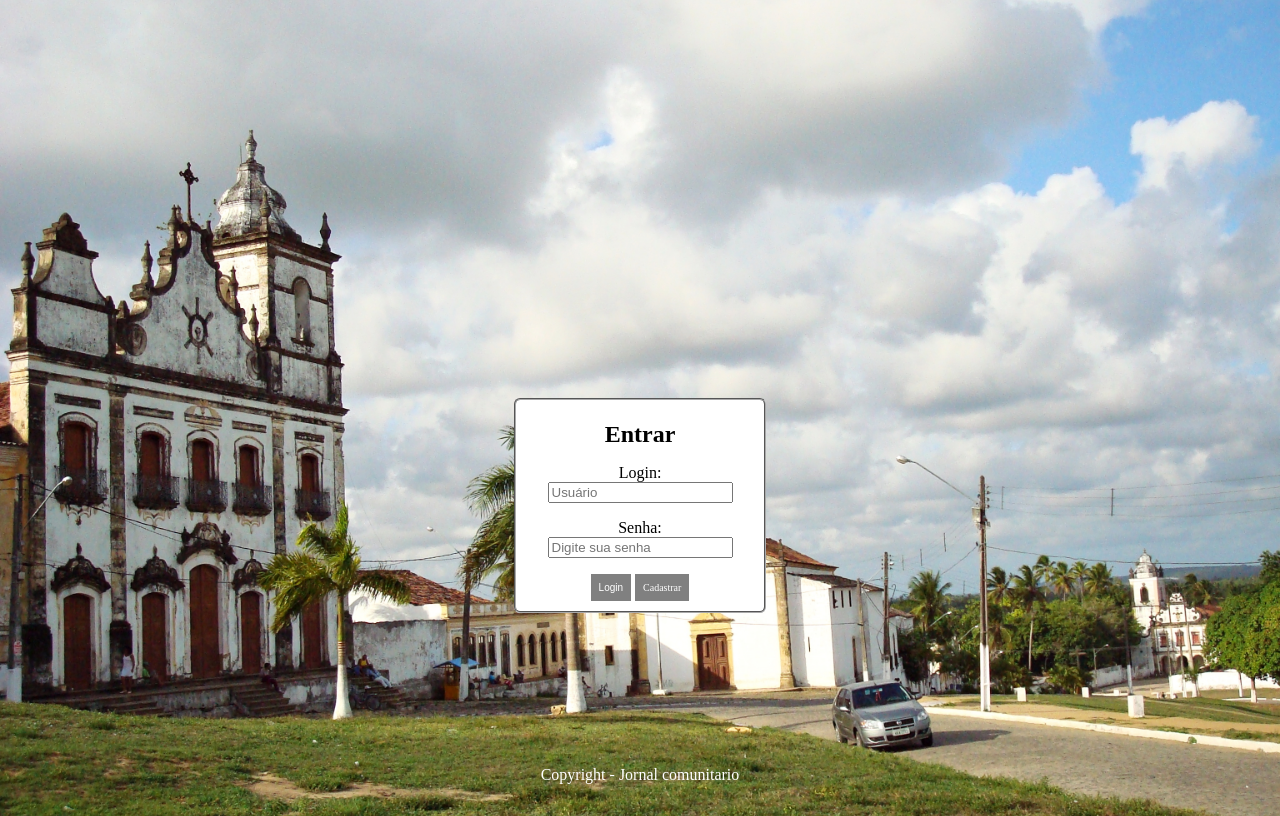
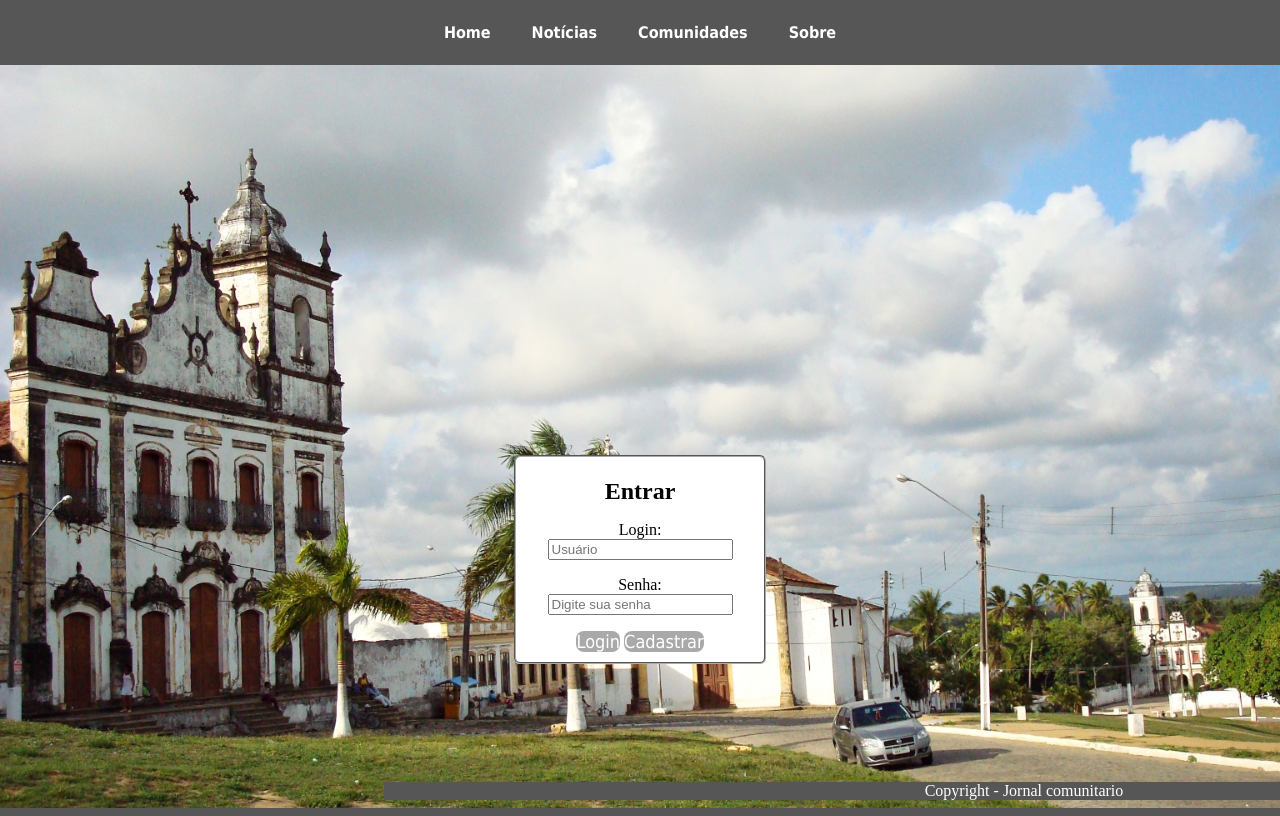
Before and after one commit to JonissonGomes/Jornal-Comunit-rio, a PHP site: page /php/login.php in a window 1280 px wide; the page is wider, and only the part inside the window is pictured. Run offline with PHP 8.4, Linux system fonts and the light colour scheme.

Commit message:
adição da pagina sobre e att na barra de menu.

```diff
--- /dev/null
+++ b/php/bar.php
@@ -0,0 +1,51 @@
+    <link rel="stylesheet" type="text/css" href="../css/barraL.css" >
+	<link rel="shortcut icon" href="../img/icon.png" >
+    <div class="lc">
+    <!-- ver qual a pagina que o usuario esta acessando -->
+    	<?php $paginaCorrente = basename($_SERVER['PHP_SELF']);?>
+     <?php
+     /*se o usuario não estiver logado mostrara os links para login e cadastro*/
+    if(!isset($_SESSION['user']) && $paginaCorrente == "index.php" ){ ?>
+		<a href="php/cadastro.php"> <button class="sendtop" > Cadastrar-se</button></a>
+		<a href="php/login.php"> <button class="sendtop"> Login</button></a>
+		<!-- caso ja esteja logado mostrara o link para sair, a um link adional pois houve a necessidade de dois paramentros para o link  -->
+	<?php }elseif (isset($_SESSION['user']) && $paginaCorrente == "index.php" ){ ?>
+	    <a href="php/logout.php"> <button class="sendtop"> Sair </button> </a>
+	    <?php }elseif(isset($_SESSION['user'])){?>
+		<a href="logout.php"> <button class="sendtop"> Sair </button> </a>
+	    <?php }else{
+	    	} ?>
+	</div>
+
+
+	 <div>
+		<img src="../img/logo.png" class="logo">
+
+	 </div>
+	<div id="menu">
+
+	<ul>
+			<!-- marca o link da pagina atual em que o usuario esta acessando //a concluir -->
+			<?php if ($paginaCorrente == "index.php"){?>
+			<li><a href="index.php" <?php if ($paginaCorrente == "index.php") { echo 'class="active"';} ?>>Home</a></li>
+			<?php } else { ?>
+			<li><a href="../index.php">Home</a></li>
+			<?php }	?>
+			<?php if ($paginaCorrente == "index.php"){?>
+			<li><a href="/php/home.php" >Notícias</a></li>
+			<?php } else { ?>
+			<li><a href="home.php" <?php if ($paginaCorrente == "home.php") { echo 'class="active"';} ?>>Notícias</a></li>
+			<?php }	?>
+			<?php if ($paginaCorrente == "index.php"){?>
+			<li><a href="php/Comunidades.php" >Comunidades</a></li>
+			<?php } else { ?>
+			<li><a href="Comunidades.php" >Comunidades</a></li>
+			<?php }	?>
+			<?php if ($paginaCorrente == "index.php"){?>
+			<li><a href="php/sobre.php" >Sobre</a></li>
+			<?php } else { ?>
+			<li><a href="sobre.php"<?php if ($paginaCorrente == "sobre.php") { echo 'class="active"';} ?>>Sobre</a></li>
+			<?php }	?>
+
+		</ul>
+	</div>
--- a/php/cadastro.php
+++ b/php/cadastro.php
@@ -6,6 +6,7 @@
 	<meta charset="UTF-8">
 	<title>Cadastro</title>
 	<link rel="stylesheet" type="text/css" href="../css/form.css">
+	<?php include('bar.php');?>
 </head>
 <body>
 	<fieldset class="cadastrar">
--- a/php/login.php
+++ b/php/login.php
@@ -4,6 +4,7 @@
 	<meta charset="UTF-8">
 	<title>Login</title>
 	<link rel="stylesheet" type="text/css" href= "../css/form.css">
+ 	<?php include('bar.php'); ?>
 </head>
 <body>
 	<div class="login">
@@ -11,11 +12,11 @@
 			<center>
 				<h1>Entrar</h1>
 				<?php
-				if(isset($_SESSION['logado'])){
+				if(isset($_SESSION['inc'])){
 				?>
 				<span style="color: blue;">Usuário cadastrado com sucesso!</span>
 				<?php
-				unset($_SESSION['logado']);
+				unset($_SESSION['inc']);
 				}if (isset($_SESSION['error'])){
 				?>
 				<span style="color: red;">Usuário não existe!</span>
@@ -27,13 +28,13 @@
 					<p>Login: <input type="text" name="user" placeholder="Usuário"></p>
 					<p>Senha: <input type="password" name="pass" placeholder="Digite sua senha"></p>
 					<input class="send" type="submit" value="Login">
-					<a href="cadastro.php" class="send">Cadastrar</a>
+					<a href="cadastro.php"><button class="send">Cadastrar</button></a>
 				</form>
 			</center>
 		</fieldset>
 	</div>
-	<footer class="rodape">
-		<center><p class="trodape">Copyright - Jornal comunitario </center>
+	<footer>
+		<center>Copyright - Jornal comunitario </center>
 	</footer>
 </body>
 </html>
```
Also changed, not shown: php/home.php (+5 -13 lines), php/sobre.php (added, +58 -0 lines).
